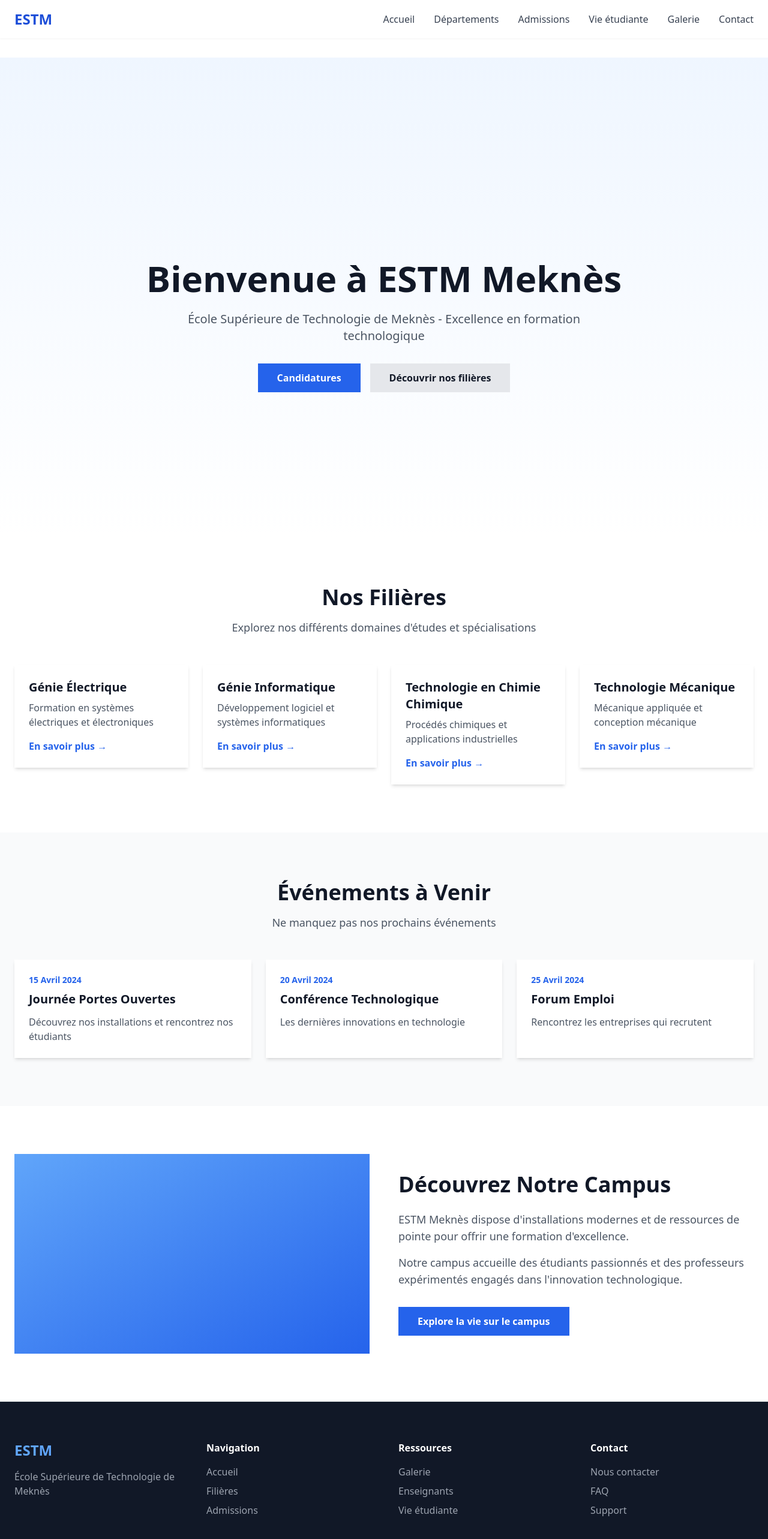
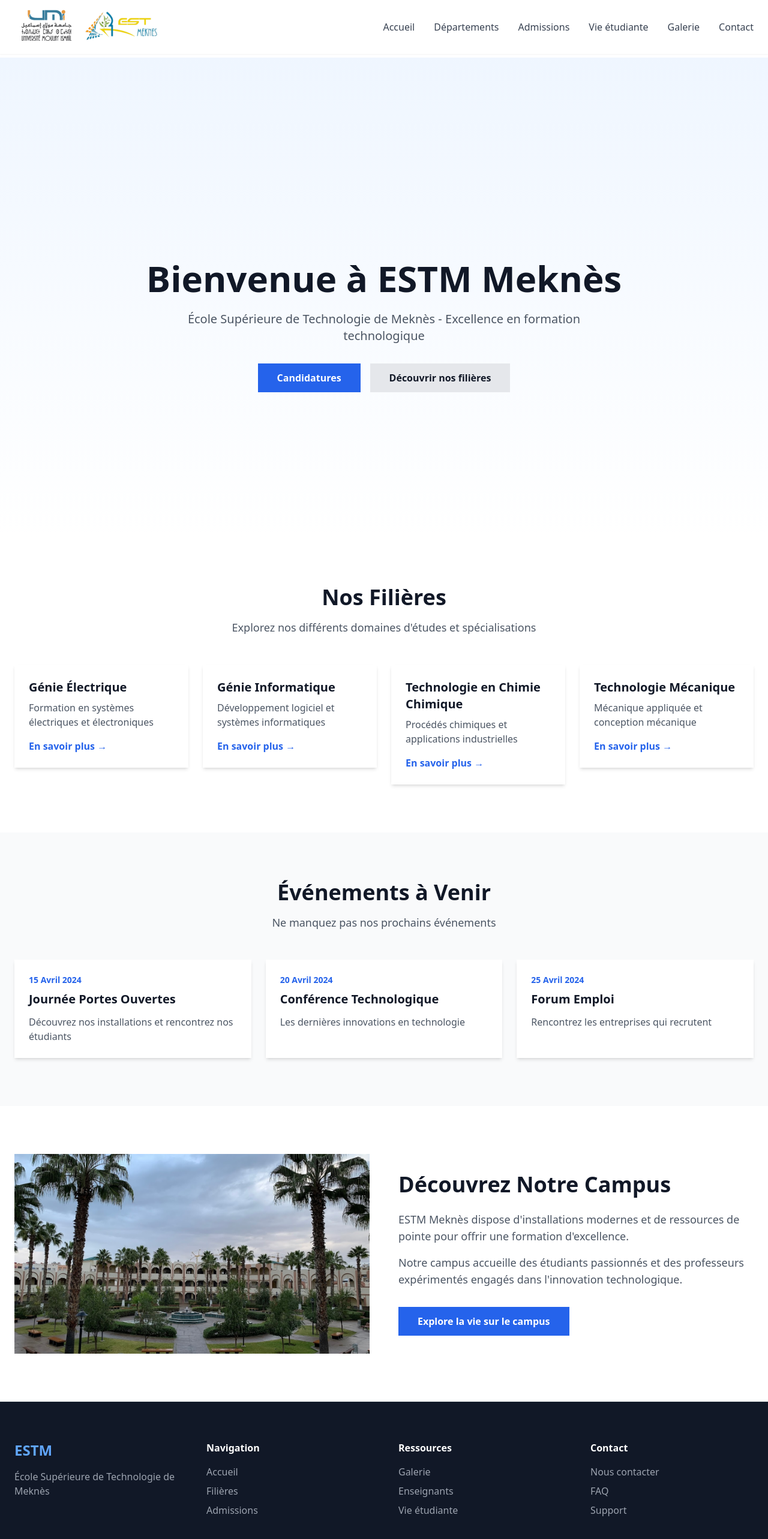
Before and after one commit to Alae-Mb/ESTM-WEB, a Next.js app: page / in a window 1280 px wide. Shown: the top 2566 px of the page at 60% size. Built offline with nearby package versions, Linux system fonts and the light colour scheme.

Commit message:
Logo in Navbar added, estm pic added in campusPreview.

```diff
--- a/src/components/layout/Navbar.jsx
+++ b/src/components/layout/Navbar.jsx
@@ -1,6 +1,7 @@
 "use client";
 
 import Link from "next/link";
+import Image from "next/image";
 import { useState } from "react";
 import { motion } from "framer-motion";
 import { Menu, X } from "lucide-react";
@@ -27,8 +28,15 @@ export default function Navbar() {
           animate={{ opacity: 1, y: 0 }}
           transition={{ duration: 0.4 }}
         >
-          <Link href="/" className="text-2xl font-bold text-blue-700 dark:text-blue-400">
-            ESTM
+          <Link href="/" className="inline-flex items-center">
+            <Image
+              src="/icons/mainLogo.png"
+              alt="ESTM logo"
+              width={240}
+              height={240}
+              priority={true}
+            />
+            <span className="sr-only">ESTM</span>
           </Link>
         </motion.div>
 
--- a/src/components/sections/CampusPreview.jsx
+++ b/src/components/sections/CampusPreview.jsx
@@ -2,6 +2,7 @@
 
 import { motion } from "framer-motion";
 import Link from "next/link";
+import Image from "next/image";
 
 export default function CampusPreview() {
   return (
@@ -14,7 +15,16 @@ export default function CampusPreview() {
             transition={{ duration: 0.6 }}
             viewport={{ once: true }}
           >
-            <div className="aspect-video bg-gradient-to-br from-blue-400 to-blue-600 dark:from-blue-900 dark:to-blue-700 rounded-lg" />
+            <div className="aspect-video rounded-lg overflow-hidden">
+              <Image
+                src="/images/hero/est-meknes-campus.jpeg"
+                alt="Campus ESTM Meknès"
+                width={1200}
+                height={675}
+                className="w-full h-full object-cover"
+                priority
+              />
+            </div>
           </motion.div>
 
           <motion.div
```
Also changed, not shown: public/icons/mainLogo.png (added), public/images/hero/est-meknes-campus.jpeg (added).
